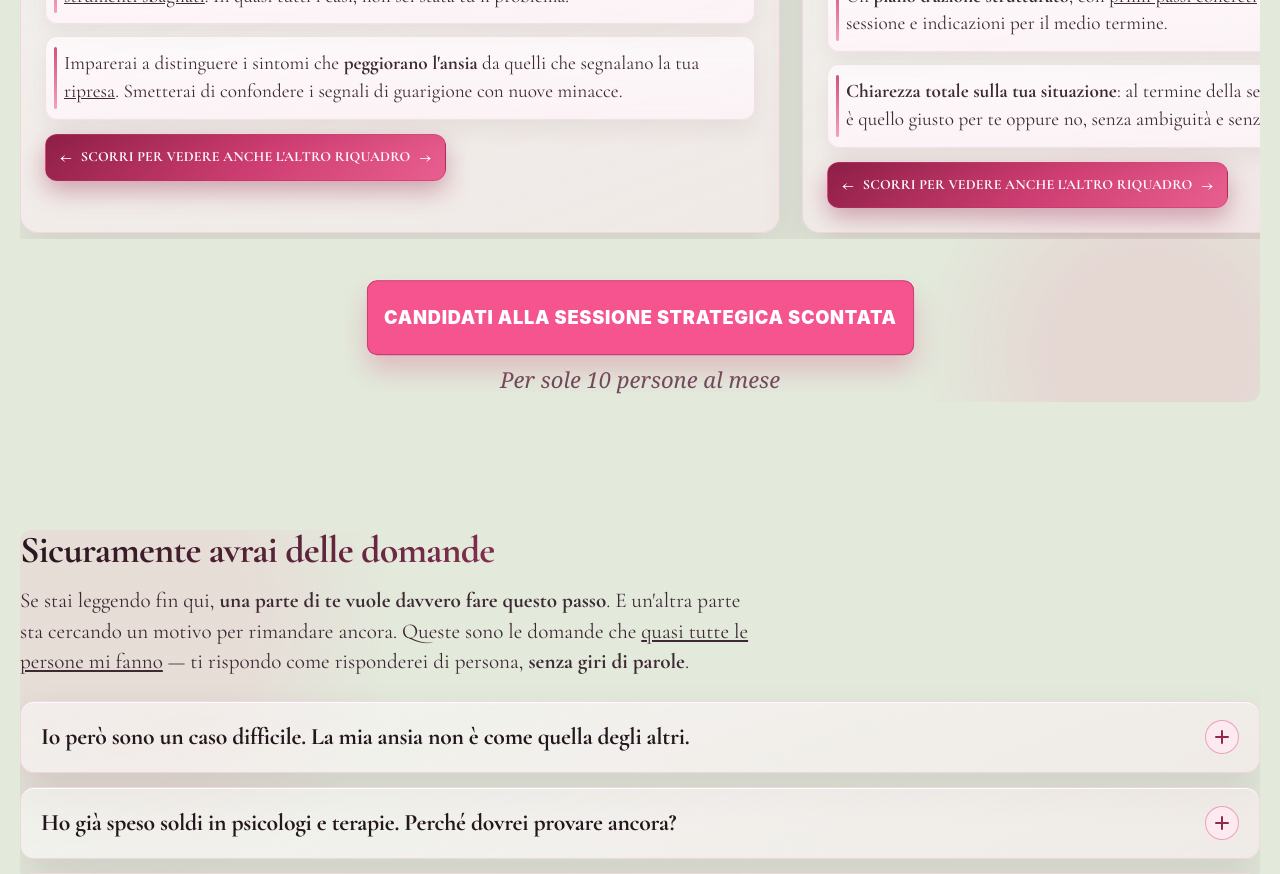
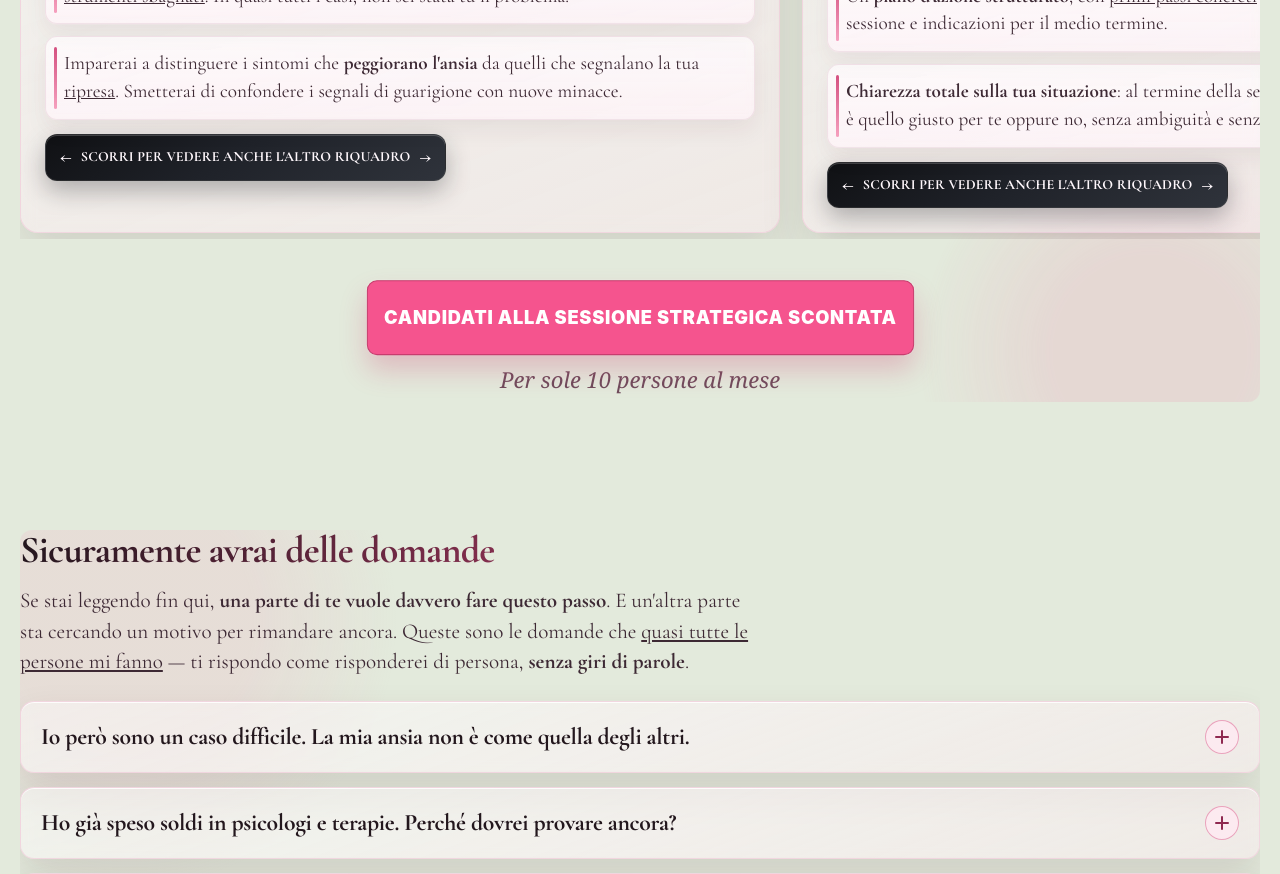
Before and after one commit to ctorreosteo/silvia-semeraro-sito-web, a React (Vite) app: page /sessione-strategica in a window 1280 px wide. Shown: the part 7340-8214 px from the top of the page. Built offline with nearby package versions, Linux system fonts and the light colour scheme.

Commit message:
Sessione strategica - fix ui

```diff
--- a/src/pages/SessioneStrategica/sessioneStrategica.css
+++ b/src/pages/SessioneStrategica/sessioneStrategica.css
@@ -811,8 +811,8 @@
   margin: 14px 0 0;
   padding: 11px 14px;
   border-radius: 12px;
-  border: 1px solid color-mix(in oklab, #c8376a 44%, transparent);
-  background: linear-gradient(135deg, #8f1f47 0%, #cf3e72 55%, #e85f8f 100%);
+  border: 1px solid color-mix(in oklab, #5b5b5b 34%, transparent);
+  background: linear-gradient(145deg, #101114 0%, #1f2229 46%, #2f333b 100%);
   color: #fff8fc;
   font-size: clamp(14px, 1.1vw, 16px);
   font-weight: 800;
@@ -820,12 +820,22 @@
   display: inline-flex;
   align-items: center;
   gap: 9px;
-  box-shadow: 0 10px 24px color-mix(in oklab, #8f1f47 36%, transparent);
+  box-shadow:
+    0 10px 24px color-mix(in oklab, #13161d 30%, transparent),
+    inset 0 1px 0 color-mix(in oklab, #ffffff 20%, transparent);
 }
 
 .sessioneStrategicaBeneficiBlockSwipeHint span {
   font-size: 18px;
   line-height: 1;
+}
+
+.sessioneStrategicaBeneficiSwipeHintText {
+  display: inline;
+}
+
+.sessioneStrategicaBeneficiSwipeHintSecondLine {
+  display: inline;
 }
 
 .sessioneStrategicaBeneficiClosing {
@@ -2119,6 +2129,11 @@
     font-size: 16px;
   }
 
+  .sessioneStrategicaBeneficiSwipeHintSecondLine {
+    display: block;
+    margin-top: 2px;
+  }
+
   .sessioneStrategicaBeneficiBlockTitle {
     font-size: 22px;
   }
```
